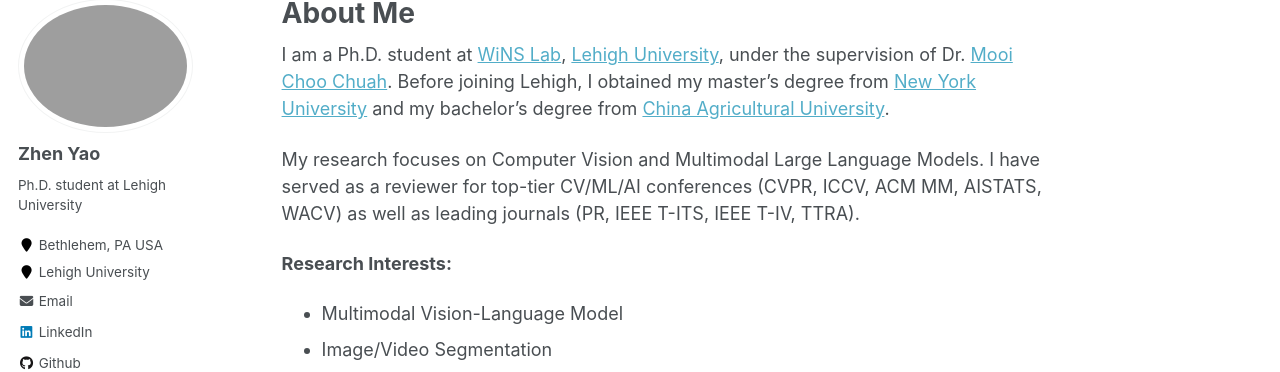
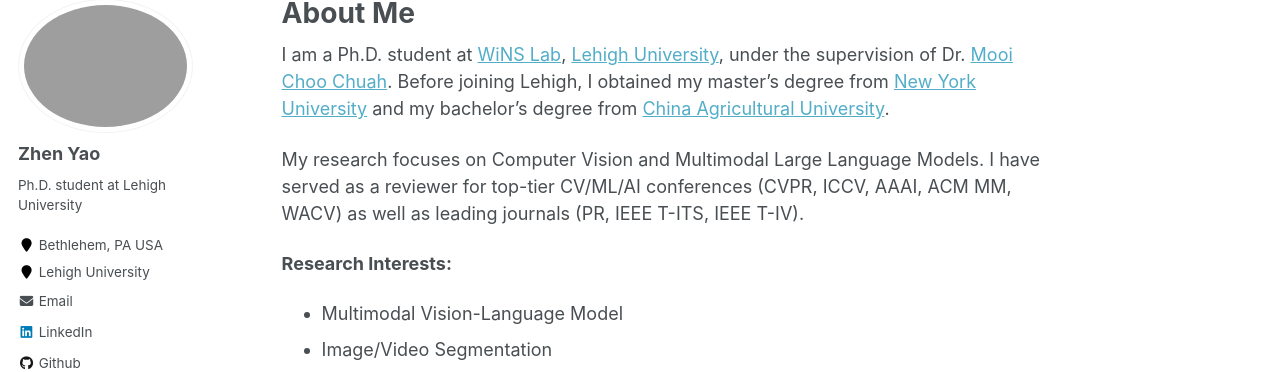
Before and after one commit to zyaocoder/zyaocoder.github.io, a Jekyll site: the page built from _pages/about.md, in a window 1280 px wide and 978 px high. Shown: the part 107-479 px from the top of the window. Built offline with Jekyll 4.4.1, drawn with Linux system fonts in a browser that asks for light colours.

Commit message:
Update about.md

```diff
--- a/_pages/about.md
+++ b/_pages/about.md
@@ -9,7 +9,7 @@
 ---
 I am a Ph.D. student at [WiNS Lab](http://carina.cse.lehigh.edu/winslab/index.php), [Lehigh University](https://www2.lehigh.edu/), under the supervision of Dr. [Mooi Choo Chuah](https://www.cse.lehigh.edu/~chuah/). Before joining Lehigh, I obtained my master's degree from [New York University](https://www.nyu.edu/) and my bachelor's degree from [China Agricultural University](https://en.cau.edu.cn/).
 
-My research focuses on Computer Vision and Multimodal Large Language Models. I have served as a reviewer for top-tier CV/ML/AI conferences (CVPR, ICCV, ACM MM, AISTATS, WACV) as well as leading journals (PR, IEEE T-ITS, IEEE T-IV, TTRA).
+My research focuses on Computer Vision and Multimodal Large Language Models. I have served as a reviewer for top-tier CV/ML/AI conferences (CVPR, ICCV, AAAI, ACM MM, WACV) as well as leading journals (PR, IEEE T-ITS, IEEE T-IV).
 
 <strong>Research Interests:</strong>
 * Multimodal Vision-Language Model
```
